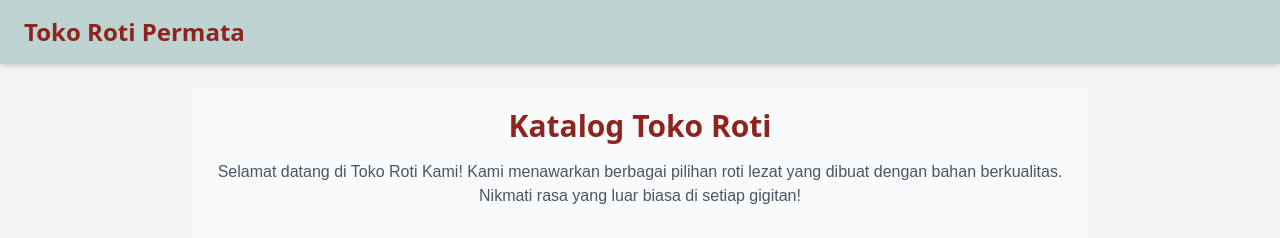
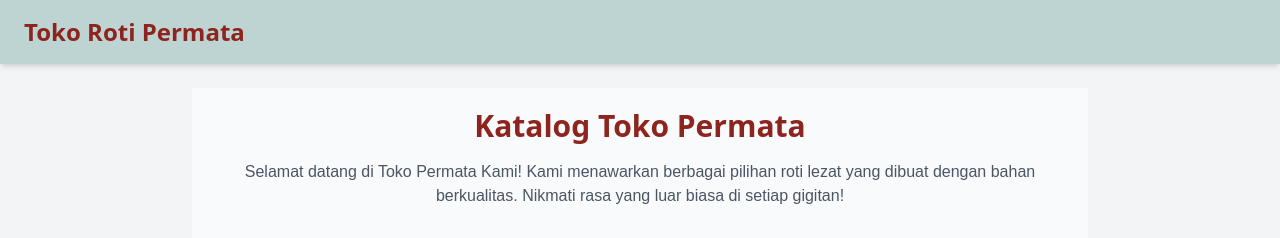
Before and after one commit to nasnaswa/SUMMER, a Next.js app: page / in a window 1280 px wide. Shown: the top 238 px of the page. Built offline with nearby package versions, Linux system fonts and the light colour scheme.

Commit message:
nabilla:update buat heading katalog

```diff
--- a/app/page.tsx
+++ b/app/page.tsx
@@ -3,9 +3,9 @@ import Image from "next/image";
 export default function Home() {
   return (
     <div  className="max-w-4xl mx-auto p-5 bg-gray-50 text-gray-800">
-    <h1 className="text-3xl font-bold font-sans text-[#8d241d] text-center mb-4">Katalog Toko Roti</h1>
+    <h1 className="text-3xl font-bold font-sans text-[#8d241d] text-center mb-4">Katalog Toko Permata</h1>
     <p className="text-center text-gray-600 mb-8">
-        Selamat datang di Toko Roti Kami! Kami menawarkan berbagai pilihan roti lezat
+        Selamat datang di Toko Permata Kami! Kami menawarkan berbagai pilihan roti lezat
         yang dibuat dengan bahan berkualitas. Nikmati rasa yang luar biasa di setiap gigitan!
       </p>
       <div className="grid grid-cols-1 sm:grid-cols-2 lg:grid-cols-3 gap-6">
```
